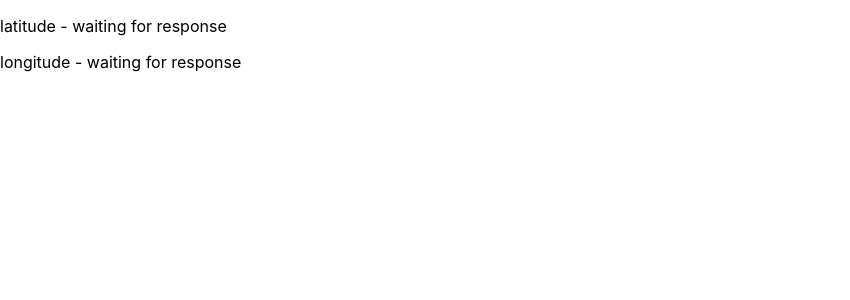
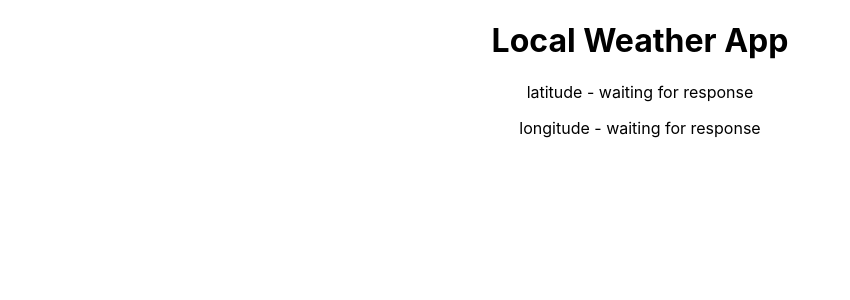
Before and after one commit to Achenson/Local-Weather-App, a React (Create React App) app: page / in a window 1280 px wide. Shown: the top 300 px of the page, without its empty margins (0-850 px from the left). Built offline with nearby package versions, Linux system fonts and the light colour scheme; no server answers.

Commit message:
fetchinga data form API

```diff
--- a/src/App.js
+++ b/src/App.js
@@ -9,6 +9,7 @@ function App() {
 
   const [longitude, setLongitude] = useState("waiting for response");
 
+  //getting longitude and latitude from navigator.geolocation
   useEffect(() => {
     getLocation();
 
@@ -31,9 +32,30 @@ function App() {
       console.log("TCL: showPosition -> longitude", longitude);
     }
   });
+  //fetching data from the API using longitude and latidue
+  useEffect(() => {
+
+    let myURL = `https://fcc-weather-api.glitch.me/api/current?lon=${longitude}&lat=${latitude}`
+
+    fetch(myURL)
+      .then(res => res.json())
+      .then(data => {
+        console.log(JSON.stringify(data, null ,2))
+        console.log(data.name)
+
+      })
+
+
+
+
+  })
+
 
   return (
-    <div className="App">
+    <div style={{ textAlign: "center" }} className="App">
+      <h1>
+        Local Weather App
+      </h1>
       <header className="App-header">
         <p>
           latitude - {latitude}
```
